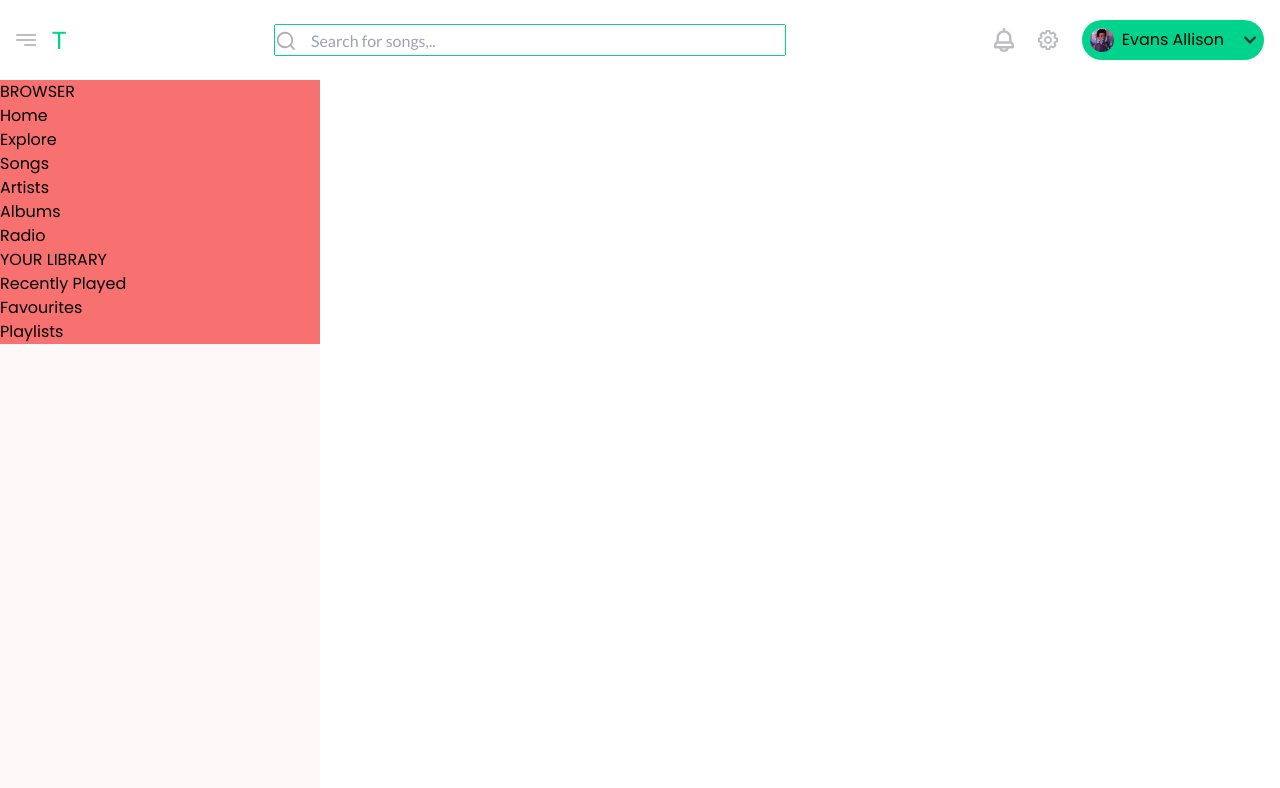
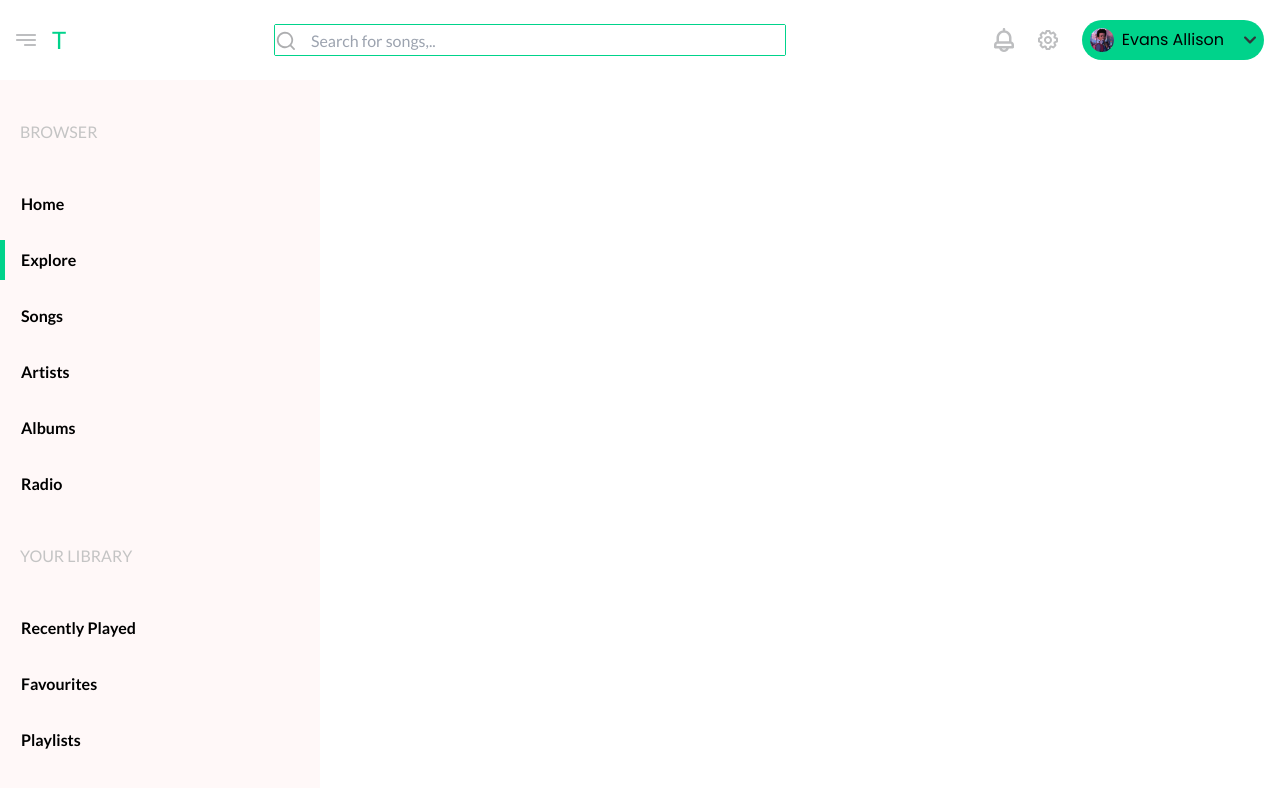
Before and after one commit to alli-Codes/Tunify-vite-, a Vue app: page / in a window 1280 px wide. Shown: the top 788 px of the page. Built offline with nearby package versions, Linux system fonts and the light colour scheme.

Commit message:
Done styling the text content in the sidebar component

```diff
--- a/src/components/Sidebar.vue
+++ b/src/components/Sidebar.vue
@@ -2,12 +2,12 @@
 
 <template>
   <div class="h-full w-[20rem] bg-[#FFF8F8] absolute top-0">
-    <div class="bg-red-400 flex flex-col relative top-20">
-      <section>
-        <p>BROWSER</p>
-        <nav class="flex flex-col">
+    <div class="bg-red-40 font-body flex flex-col relative top-20">
+      <section class="pt-10 flex flex-col gap-10">
+        <p class="px-5 text-[#C4C4C4]">BROWSER</p>
+        <nav class="bg-green-40 flex flex-col gap-4">
           <a href="#">Home</a>
-          <a href="#">Explore</a>
+          <a href="#" class="active">Explore</a>
           <a href="#">Songs</a>
           <a href="#">Artists</a>
           <a href="#">Albums</a>
@@ -15,9 +15,9 @@
         </nav>
       </section>
 
-      <section>
-        <p>YOUR LIBRARY</p>
-        <nav class="flex flex-col">
+      <section class="pt-10 flex flex-col gap-10">
+        <p class="px-5 text-[#C4C4C4]">YOUR LIBRARY</p>
+        <nav class="bg-green-40 flex flex-col gap-4">
           <a href="#">Recently Played</a>
           <a href="#">Favourites</a>
           <a href="#">Playlists</a>
@@ -26,3 +26,17 @@
     </div>
   </div>
 </template>
+
+<style scoped>
+nav a {
+  width: 100%;
+  padding: 0.5rem 1rem;
+  border-left: 5px solid transparent;
+  font-weight: bold;
+}
+
+nav .active {
+  background-color: #fff8f8;
+  border-left: 5px solid #00d38b;
+}
+</style>
```
